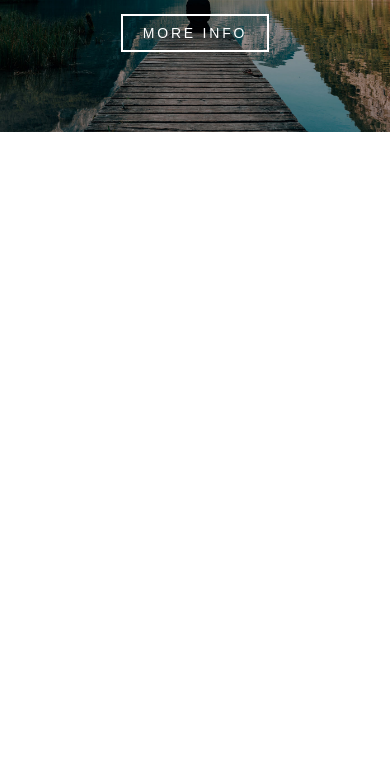
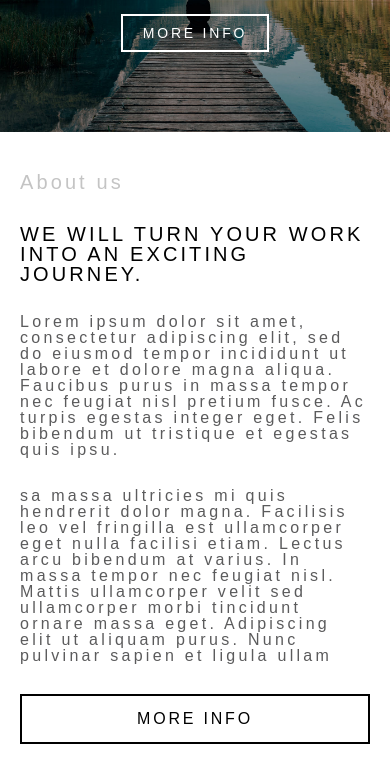
Before and after one commit to marikalazorsky/travel, a website: page src/index.html in a window 390 px wide. Shown: the part 207-990 px from the top of the page. Before the commit the page ends 844 px from the top, so only its background shows below. Drawn offline with nearby package versions, Linux system fonts and the light colour scheme; files that its build step writes are made by us from their sources; files whose address does not match are found by name.

Commit message:
block "about" created

```diff
--- a/src/index.html
+++ b/src/index.html
@@ -40,6 +40,32 @@
           </div>
         </div>
       </div>
+
+      <div class="about wrap general-padding">
+        <div class="about__left">
+          <span class="anchor">About us</span>
+          <h3>WE WILL TURN YOUR WORK INTO AN EXCITING JOURNEY.</h3>
+          <p>
+            Lorem ipsum dolor sit amet, consectetur adipiscing elit, sed do
+            eiusmod tempor incididunt ut labore et dolore magna aliqua. Faucibus
+            purus in massa tempor nec feugiat nisl pretium fusce. Ac turpis
+            egestas integer eget. Felis bibendum ut tristique et egestas quis
+            ipsu.
+          </p>
+          <p>
+            sa massa ultricies mi quis hendrerit dolor magna. Facilisis leo vel
+            fringilla est ullamcorper eget nulla facilisi etiam. Lectus arcu
+            bibendum at varius. In massa tempor nec feugiat nisl. Mattis
+            ullamcorper velit sed ullamcorper morbi tincidunt ornare massa eget.
+            Adipiscing elit ut aliquam purus. Nunc pulvinar sapien et ligula
+            ullam
+          </p>
+          <a class="btn" href="#">More info</a>
+        </div>
+        <div class="about__right">
+          <img src="../img/about.jpg" alt="img" />
+        </div>
+      </div>
     </div>
   </body>
 </html>
--- a/src/sass/_core.scss
+++ b/src/sass/_core.scss
@@ -32,6 +32,34 @@ h2 {
 
 h3 {
   font-size: 30px;
-  letter-spacing: 3.8px;
   font-weight: 200;
+  color: $black;
 }
+
+.anchor {
+  color: $gray;
+  letter-spacing: 3.1px;
+}
+
+p {
+  font-family: "Montserrat", sans-serif;
+  font-size: 22px;
+  letter-spacing: 3.1px;
+  color: $dark-gray;
+}
+
+.btn {
+  font-size: 18px;
+  letter-spacing: 2.8px;
+  text-transform: uppercase;
+  text-decoration: none;
+  color: $white;
+  border: 2px solid $white;
+  padding: 18px 82px;
+  display: inline-block;
+  transition: all 300ms ease;
+
+  &:hover {
+    background-color: rgba(221, 220, 220, 0.5);
+  }
+}
--- a/src/sass/_variables.scss
+++ b/src/sass/_variables.scss
@@ -1,5 +1,8 @@
 $white: #fff;
 $black: #000;
 
+$gray: #c4c4c4;
+$dark-gray: #5b5b5c;
+
 $bg-menu: $white;
 $hover: darken($bg-menu, 10%);
--- /dev/null
+++ b/src/sass/blocks/about.scss
@@ -0,0 +1,130 @@
+.about {
+  display: flex;
+  flex-wrap: wrap;
+  justify-content: space-between;
+  margin-top: 65px;
+  margin-bottom: 46px;
+  transition: all 0.6s;
+
+  .about__left {
+    flex-basis: 49%;
+    align-self: center;
+    transition: all 0.6s;
+
+    .archor {
+      margin-bottom: 0;
+    }
+
+    h3 {
+      margin: 32px 0 55px;
+      font-weight: 500;
+      text-transform: uppercase;
+      letter-spacing: 3.1px;
+    }
+
+    p {
+      margin-bottom: 58px;
+      letter-spacing: 3.3px;
+    }
+
+    .btn {
+      color: $black;
+      border-color: $black;
+
+      &:hover {
+        color: $white;
+        background-color: rgba(0, 0, 0, 0.7);
+      }
+    }
+  }
+
+  .about__right {
+    flex-basis: 41%;
+    align-self: center;
+    transition: all 0.6s;
+
+    img {
+      width: 100%;
+      box-shadow: 20px 20px 46px 1px rgba(0, 0, 0, 0.18);
+    }
+  }
+}
+
+@media (max-width: 1200px) {
+  .about {
+    .about__left {
+      h3 {
+        font-size: 25px;
+      }
+    }
+  }
+}
+
+@media (max-width: 1000px) {
+  .about {
+    .about__left {
+      flex-basis: 100%;
+      margin-bottom: 20px;
+
+      .btn {
+        display: flex;
+        justify-content: center;
+      }
+    }
+
+    .about__right {
+      flex-basis: 100%;
+
+      img {
+        display: none;
+      }
+    }
+  }
+}
+
+@media (max-width: 800px) {
+  .about {
+    margin: 40px 0 30px;
+
+    .about__left {
+      .archor {
+        font-size: 20px;
+      }
+
+      h3 {
+        font-size: 20px;
+        margin-bottom: 30px;
+      }
+
+      p {
+        font-size: 20px;
+        margin-bottom: 30px;
+      }
+    }
+  }
+}
+
+@media (max-width: 550px) {
+  .about {
+    .about__left {
+      p {
+        font-size: 18px;
+      }
+    }
+  }
+}
+
+@media (max-width: 400px) {
+  .about {
+    .about__left {
+      p {
+        font-size: 16px;
+      }
+
+      .btn {
+        font-size: 16px;
+        padding: 15px;
+      }
+    }
+  }
+}
--- a/src/sass/blocks/header.scss
+++ b/src/sass/blocks/header.scss
@@ -124,25 +124,13 @@
       }
 
       h3 {
+        letter-spacing: 3.8px;
         margin: 22px 0;
         transition: all 0.6s;
+        color: $white;
       }
 
-      a {
-        font-size: 18px;
-        letter-spacing: 2.8px;
-        text-transform: uppercase;
-        text-decoration: none;
-        color: $white;
-        border: 2px solid $white;
-        padding: 18px 82px;
-        display: inline-block;
-        transition: all 300ms ease;
 
-        &:hover {
-          background-color: rgba(221, 220, 220, 0.5);
-        }
-      }
     }
   }
 }
--- a/src/sass/style.scss
+++ b/src/sass/style.scss
@@ -7,3 +7,4 @@
 @import "_core";
 
 @import "blocks/header";
+@import "blocks/about";
```
Also changed, not shown: build/css/style.css, build/css/style.min.css, build/index.html.
